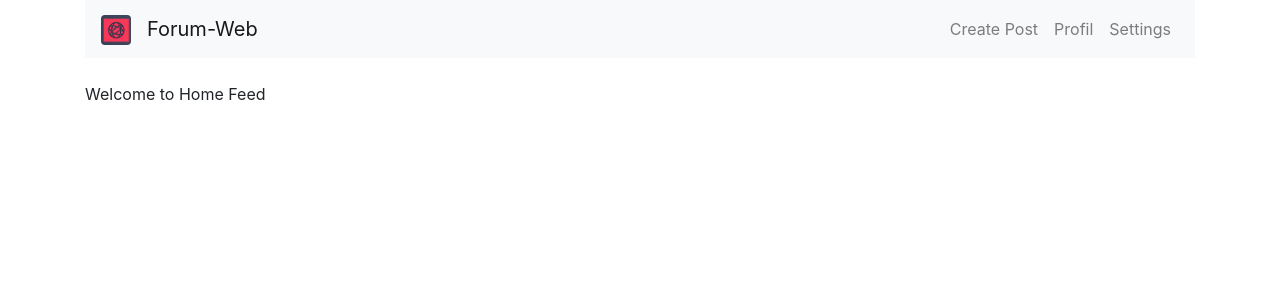
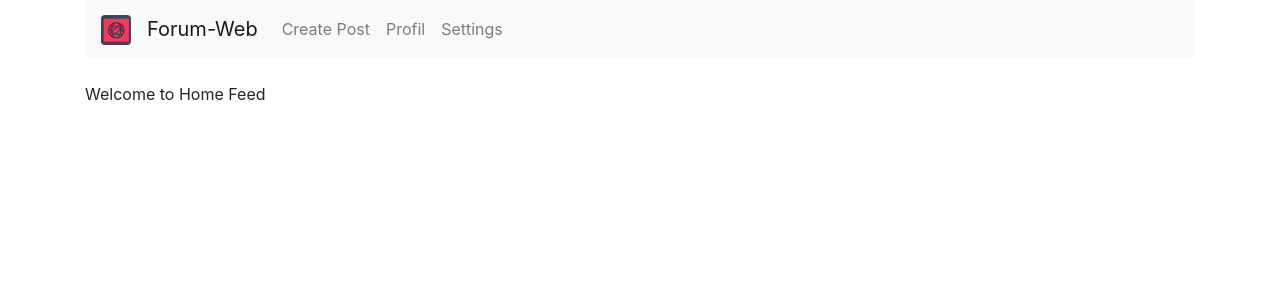
Before and after one commit to welbcmyk/web-forum, a React (Create React App) app: page / in a window 1280 px wide. Shown: the top 300 px of the page. Built offline with nearby package versions, Linux system fonts and the light colour scheme.

Commit message:
adjusted view

```diff
--- a/src/components/navbar.component.js
+++ b/src/components/navbar.component.js
@@ -15,8 +15,8 @@ export default class Navbar extends Component {
                 </Link>
                 <Link to="/" className="navbar-brand">Forum-Web</Link>
                 <div className="collapse navbar-collapse">
+                    {true ? <LoggedInNavbar /> : <LoggedOutNavbar />}
                 </div>
-                {true ? <LoggedInNavbar /> : <LoggedOutNavbar />}
             </nav>
         )
     }
```
